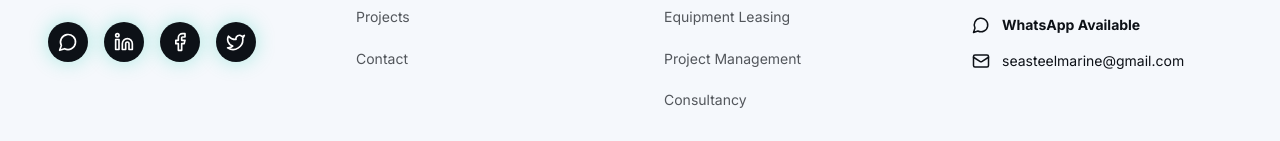
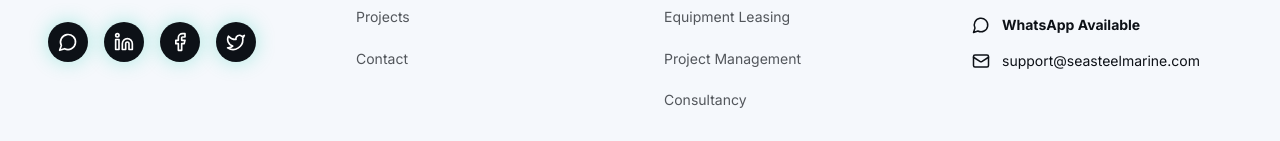
Before and after one commit to AssuredPixel/seasteel-marine-project, a Next.js app: page / in a window 1280 px wide. Shown: the part 6740-6881 px from the top of the page. Built offline with nearby package versions, Linux system fonts and the light colour scheme.

Commit message:
modified:   .env.example 	modified:   app/page.tsx 	modified:   components/layout/Footer.tsx 	modified:   components/sections/ContactClient.tsx

```diff
--- a/app/page.tsx
+++ b/app/page.tsx
@@ -45,7 +45,7 @@ const jsonLd = {
   "@id": "https://seasteelsmarine.com",
   "url": "https://seasteelsmarine.com",
   "telephone": "+234 803 669 2362",
-  "email": "seasteelmarine@gmail.com",
+  "email": "support@seasteelmarine.com",
   "address": {
     "@type": "PostalAddress",
     "streetAddress": "Eket",
--- a/components/layout/Footer.tsx
+++ b/components/layout/Footer.tsx
@@ -136,9 +136,9 @@ export default function Footer() {
                 <MessageCircle className="text-navy shrink-0" size={18} />
                 <span>WhatsApp Available</span>
               </a>
-              <a href="mailto:seasteelmarine@gmail.com" className="flex gap-3 items-center hover:text-navy/80 transition-colors">
+              <a href="mailto:support@seasteelmarine.com" className="flex gap-3 items-center hover:text-navy/80 transition-colors">
                 <Mail className="text-navy shrink-0" size={18} />
-                <span>seasteelmarine@gmail.com</span>
+                <span>support@seasteelmarine.com</span>
               </a>
             </div>
           </div>
--- a/components/sections/ContactClient.tsx
+++ b/components/sections/ContactClient.tsx
@@ -40,7 +40,7 @@ const services = [
 const contactCards = [
   { icon: Phone, label: "Phone", value: "+234 803 669 2362", href: "tel:+2348036692362" },
   { icon: MessageCircle, label: "WhatsApp", value: "+234 803 669 2362", href: "https://wa.me/2348036692362" },
-  { icon: Mail, label: "Email", value: "seasteelmarine@gmail.com", href: "mailto:seasteelmarine@gmail.com" },
+  { icon: Mail, label: "Email", value: "support@seasteelmarine.com", href: "mailto:support@seasteelmarine.com" },
   { icon: MapPin, label: "Address", value: "Eket, Akwa Ibom State, Nigeria", href: "#" },
 ];
 
@@ -65,7 +65,7 @@ function ContactContent() {
     const body = encodeURIComponent(`Name: ${name}\nCompany: ${company}\nEmail: ${email}\nPhone: ${phone}\n\nMessage:\n${message}`);
 
     setTimeout(() => {
-      window.location.href = `mailto:seasteelmarine@gmail.com?subject=${subject}&body=${body}`;
+      window.location.href = `mailto:support@seasteelmarine.com?subject=${subject}&body=${body}`;
       setIsSubmitting(false);
     }, 800);
   };
```
Also changed, not shown: 1 other file (tests, documents, lock files or other folders).
